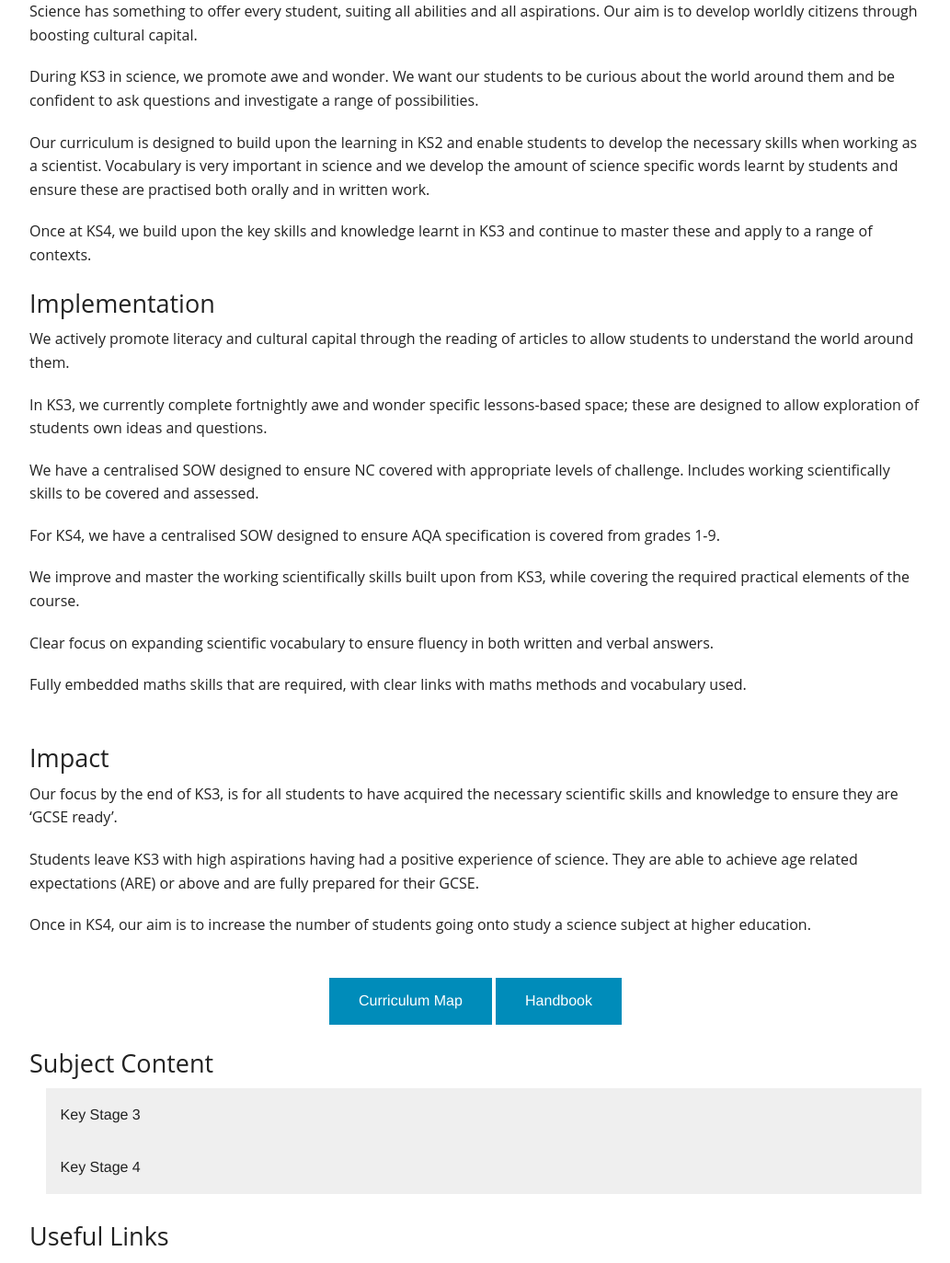
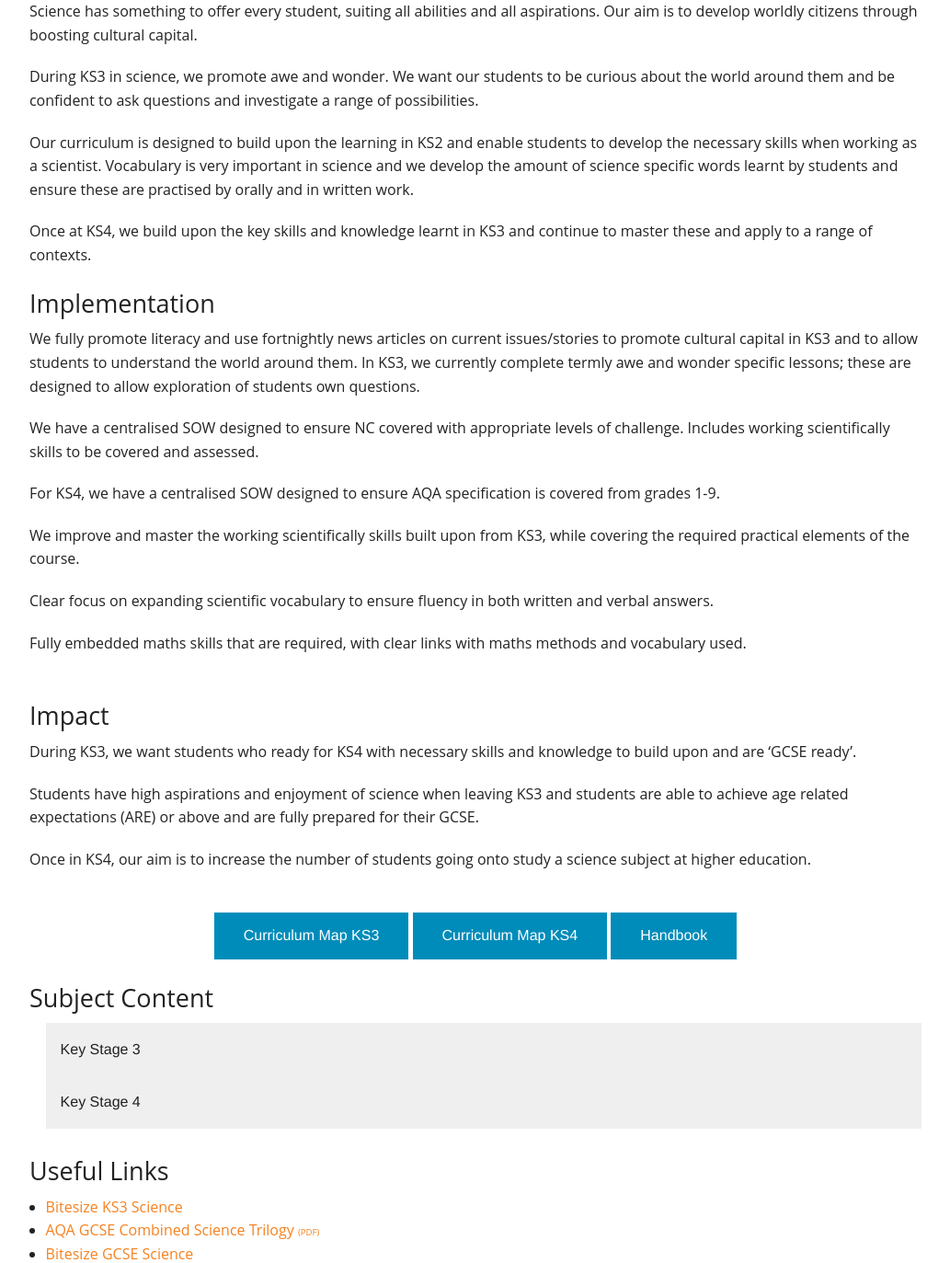
Before and after one commit to PCSITService/parkcommunityschool.co.uk, a PHP site: page /science.php in a window 1280 px wide. Shown: the part 284-1657 px from the top of the page at 92% size, without its empty margins (123-1156 px from the left). Run offline with PHP 8.4, Linux system fonts and the light colour scheme; some libraries are stand-ins or nearby versions.

Commit message:
Science Update

```diff
--- a/science.php
+++ b/science.php
@@ -34,12 +34,11 @@
             <h3>Intent</h3>
             <p>Science has something to offer every student, suiting all abilities and all aspirations. Our aim is to develop worldly citizens through boosting cultural capital.</p>
             <p>During KS3 in science, we promote awe and wonder. We want our students to be curious about the world around them and be confident to ask questions and investigate a range of possibilities.</p>
-            <p>Our curriculum is designed to build upon the learning in KS2 and enable students to develop the necessary skills when working as a scientist. Vocabulary is very important in science and we develop the amount of science specific words learnt by students and ensure these are practised both orally and in written work.</p>
+            <p>Our curriculum is designed to build upon the learning in KS2 and enable students to develop the necessary skills when working as a scientist. Vocabulary is very important in science and we develop the amount of science specific words learnt by students and ensure these are practised by orally and in written work.</p>
             <p>Once at KS4, we build upon the key skills and knowledge learnt in KS3 and continue to master these and apply to a range of contexts.</p>
 
             <h3>Implementation</h3>
-            <p>We actively promote literacy and cultural capital through the reading of articles to allow students to understand the world around them.</p>
-            <p>In KS3, we currently complete fortnightly awe and wonder specific lessons-based space; these are designed to allow exploration of students own ideas and questions.</p>
+            <p>We fully promote literacy and use fortnightly news articles on current issues/stories to promote cultural capital in KS3 and to allow students to understand the world around them. In KS3, we currently complete termly awe and wonder specific lessons; these are designed to allow exploration of students own questions.</p>
             <p>We have a centralised SOW designed to ensure NC covered with appropriate levels of challenge. Includes working scientifically skills to be covered and assessed.</p>
             <p>For KS4, we have a centralised SOW designed to ensure AQA specification is covered from grades 1-9.</p>
             <p>We improve and master the working scientifically skills built upon from KS3, while covering the required practical elements of the course.</p>
@@ -49,13 +48,14 @@
             <br>
 
             <h3>Impact</h3>
-            <p>Our focus by the end of KS3, is for all students to have acquired the necessary scientific skills and knowledge to ensure they are ‘GCSE ready’.</p>
-            <p>Students leave KS3 with high aspirations having had a positive experience of science. They are able to achieve age related expectations (ARE) or above and are fully prepared for their GCSE.</p>
+            <p>During KS3, we want students who ready for KS4 with necessary skills and knowledge to build upon and are ‘GCSE ready’.</p>
+            <p>Students have high aspirations and enjoyment of science when leaving KS3 and students are able to achieve age related expectations (ARE) or above and are fully prepared for their GCSE.</p>
             <p>Once in KS4, our aim is to increase the number of students going onto study a science subject at higher education.</p>
 
             <br>
             <div class="text-center">
-                <a role="button" target="_blank" href="assets/curriculum/science/curriculum_map.pdf" class="button">Curriculum Map</a>
+                <a role="button" target="_blank" href="assets/curriculum/science/curriculum_map_KS3.pdf" class="button">Curriculum Map KS3</a>
+                <a role="button" target="_blank" href="assets/curriculum/science/curriculum_map_KS4.pdf" class="button">Curriculum Map KS4</a>
                 <a role="button" target="_blank" href="assets/curriculum/science/science-handbook.pdf" class="button">Handbook</a>
             </div>
 
@@ -117,6 +117,7 @@
 
                         <h4>Year 10</h4>
                             <ul>
+                                <li><a href="assets/curriculum/science/year_10_big_picture.pdf">Big Picture</a></li>
                                 <li><a href="assets/curriculum/science/ks4/b5_homeostasis_and_response.pdf">B5 Homeostasis and response</a></li>
                                 <li><a href="assets/curriculum/science/ks4/b6_Inheritance_variation_and_evolution.pdf">B6 Inheritance, Variation and Evolution</a></li>
                                 <li><a href="assets/curriculum/science/ks4/b7_ecology.pdf">B7 Ecology</a></li>
@@ -130,6 +131,7 @@
 
                         <h4>Year 11</h4>
                             <ul>
+                                <li><a href="assets/curriculum/science/year_11_big_picture.pdf">Big Picture</a></li>
                                 <li><a href="assets/curriculum/science/ks4/b5_homeostasis_and_response.pdf">B5 Homeostasis and response</a></li>
                                 <li><a href="assets/curriculum/science/ks4/b6_Inheritance_variation_and_evolution.pdf">B6 Inheritance, Variation and Evolution</a></li>
                                 <li><a href="assets/curriculum/science/ks4/b7_ecology.pdf">B7 Ecology</a></li>
```
Also changed, not shown: 6 other files.
